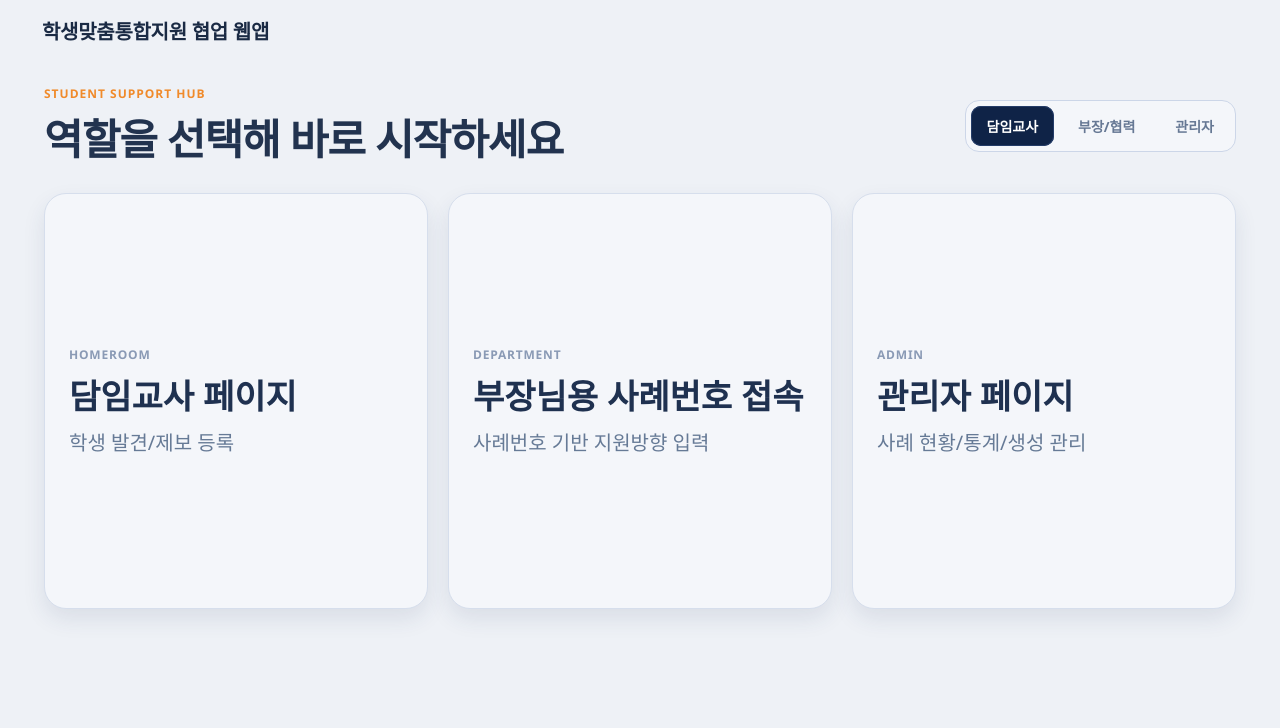
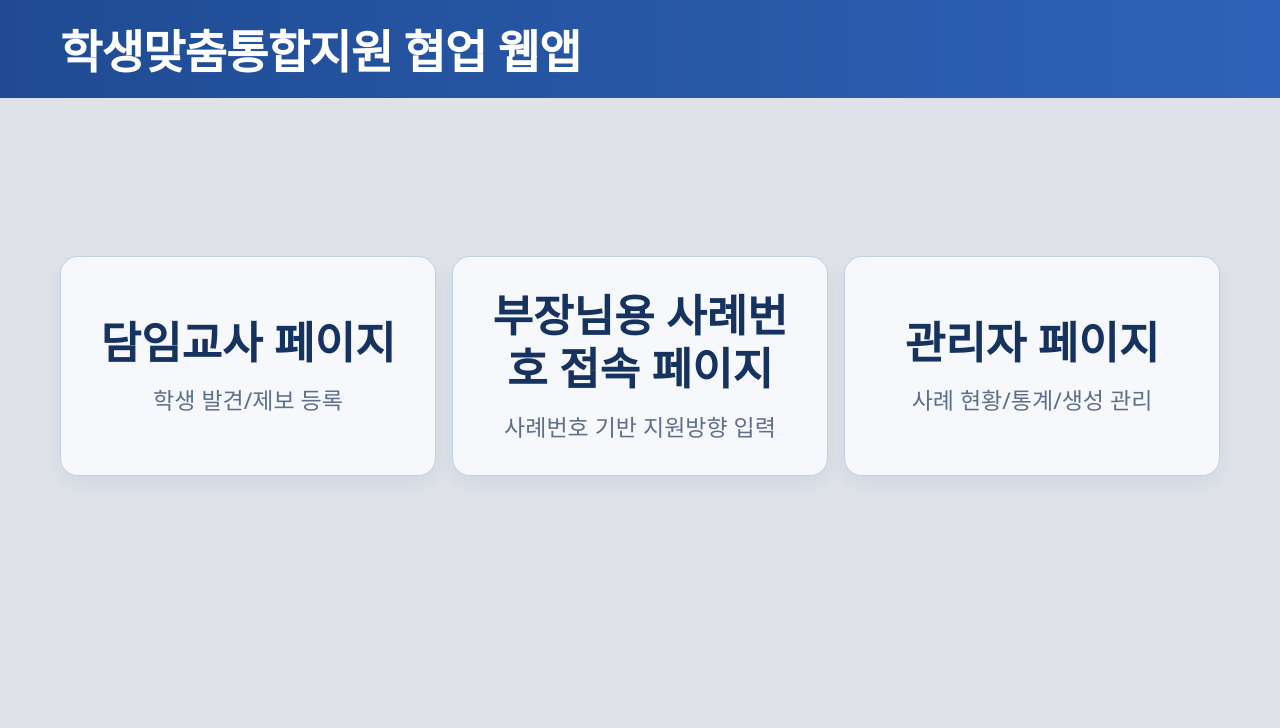
Before and after one commit to ParkJhyeonC/escape, a Flask app: page / in a window 1280 px wide. Shown: the top 728 px of the page. Run offline with Flask 3, Linux system fonts and the light colour scheme.

Commit message:
style: remove global nav and unify all pages with single visual theme

```diff
--- a/static/style.css
+++ b/static/style.css
@@ -1,68 +1,138 @@
 :root {
-  --bg: #eef1f6;
-  --card: #ffffff;
-  --line: #d9e1ee;
-  --text: #1a2a44;
-  --muted: #6c778c;
-  --primary: #2156ad;
-  --primary-dark: #173f82;
+  --bg: #dfe3e9;
+  --card: #f7f8fb;
+  --line: #c6d1e3;
+  --text: #16325e;
+  --muted: #5d6f8a;
+  --primary: #2b5cae;
+  --primary-dark: #214b90;
 }
+
 * { box-sizing: border-box; }
-body { font-family: 'Malgun Gothic', 'Segoe UI', Arial, sans-serif; margin: 0; background: var(--bg); color: var(--text); }
-.top-header { background: linear-gradient(120deg, #173f82, #2b64c0); color: #fff; box-shadow: 0 6px 20px rgba(20,45,90,.25); }
-.top-header.home-header { background: transparent; color: var(--text); box-shadow: none; }
-.header-inner { max-width: 1240px; margin: 0 auto; padding: 16px 22px; }
-header h1 { margin: 0 0 10px; font-size: 35px; letter-spacing: -.3px; }
-.home-header h1 { font-size: 20px; margin-bottom: 0; }
-nav { display: flex; flex-wrap: wrap; gap: 8px; }
-nav a { color: #fff; text-decoration: none; font-weight: 700; padding: 7px 11px; border-radius: 999px; background: rgba(255,255,255,.14); }
-main { max-width: 1240px; margin: 18px auto; padding: 0 20px 24px; }
-.card { background: var(--card); border: 1px solid var(--line); border-radius: 14px; padding: 16px; margin-bottom: 14px; box-shadow: 0 6px 18px rgba(19,45,91,.06); }
+body {
+  margin: 0;
+  font-family: 'Malgun Gothic', 'Segoe UI', Arial, sans-serif;
+  background: var(--bg);
+  color: var(--text);
+}
+
+.top-header {
+  background: linear-gradient(90deg, #204b93, #2d63b8);
+  color: white;
+}
+.header-inner {
+  max-width: 1200px;
+  margin: 0 auto;
+  padding: 16px 20px;
+}
+header h1 {
+  margin: 0;
+  font-size: 46px;
+  font-weight: 800;
+  letter-spacing: -0.8px;
+}
+
+main {
+  max-width: 1200px;
+  margin: 20px auto;
+  padding: 0 20px 26px;
+}
+
+.card {
+  background: var(--card);
+  border: 1px solid var(--line);
+  border-radius: 16px;
+  box-shadow: 0 8px 20px rgba(27, 58, 111, 0.08);
+  padding: 18px;
+  margin-bottom: 16px;
+}
 .narrow-card { max-width: 920px; margin-left: auto; margin-right: auto; }
 
-.landing-wrap { min-height: 76vh; padding: 6px 4px 0; }
-.landing-top { display: flex; justify-content: space-between; align-items: center; margin-bottom: 26px; }
-.landing-sub { margin: 0 0 4px; color: #f08a2a; font-weight: 700; font-size: 12px; letter-spacing: 1px; }
-.landing-top h2 { margin: 0; font-size: 42px; letter-spacing: -1px; color: #22334f; }
-.role-chipset { display: inline-flex; gap: 8px; background: #f4f6fa; border: 1px solid #ccd6e8; border-radius: 14px; padding: 5px; }
-.role-chip { padding: 10px 16px; border-radius: 10px; font-size: 14px; color: #667894; font-weight: 700; }
-.role-chip.active { background: #0f2347; color: #fff; box-shadow: inset 0 0 0 1px #243c68; }
-
-.home-grid-only.refined { min-height: 52vh; display: grid; grid-template-columns: 1fr 1fr 1fr; gap: 20px; align-items: stretch; }
-.home-tile.refined { background: #f4f6fa; border: 1px solid #d6deec; border-radius: 22px; padding: 34px 24px; text-decoration: none; color: #1f3150; box-shadow: 0 10px 22px rgba(42, 60, 96, .10); display: flex; flex-direction: column; justify-content: center; }
-.home-tile.refined small { font-size: 12px; color: #8a9ab5; margin-bottom: 12px; font-weight: 700; letter-spacing: .8px; }
-.home-tile.refined strong { font-size: 34px; line-height: 1.25; margin-bottom: 10px; }
-.home-tile.refined p { margin: 0; color: #667a96; font-size: 20px; }
-.home-tile.refined:hover { transform: translateY(-2px); border-color: #a7bddf; }
+.home-grid-only {
+  min-height: 62vh;
+  display: grid;
+  grid-template-columns: repeat(3, 1fr);
+  gap: 16px;
+  align-items: center;
+}
+.home-tile {
+  background: #f6f8fc;
+  border: 1px solid #bfd0ea;
+  border-radius: 18px;
+  text-decoration: none;
+  color: var(--text);
+  min-height: 220px;
+  padding: 28px;
+  display: flex;
+  flex-direction: column;
+  justify-content: center;
+  text-align: center;
+  box-shadow: 0 8px 18px rgba(33, 73, 133, 0.08);
+}
+.home-tile strong {
+  font-size: 44px;
+  line-height: 1.2;
+  margin-bottom: 14px;
+}
+.home-tile p {
+  margin: 0;
+  font-size: 23px;
+  color: var(--muted);
+}
+.home-tile:hover { border-color: #99b6df; transform: translateY(-2px); }
 
 .flash-list { list-style: none; padding: 0; }
-.flash-list li { background: #e8f2ff; border-left: 4px solid #3576c9; padding: 10px; margin-bottom: 8px; border-radius: 8px; }
+.flash-list li {
+  background: #e8f0ff;
+  border-left: 4px solid #3e74c6;
+  padding: 10px;
+  border-radius: 8px;
+  margin-bottom: 8px;
+}
+
 .stats-grid { display: grid; grid-template-columns: repeat(auto-fit, minmax(130px, 1fr)); gap: 10px; }
-.stats-grid div { background: #f7faff; border: 1px solid #d8e5fd; border-radius: 10px; padding: 10px; display: flex; flex-direction: column; gap: 6px; }
+.stats-grid div { background: #f2f6ff; border: 1px solid #d6e2f8; border-radius: 10px; padding: 10px; display: flex; flex-direction: column; gap: 6px; }
 .row-between { display: flex; justify-content: space-between; align-items: center; gap: 10px; }
 .btn-link { text-decoration: none; color: #fff; background: var(--primary); padding: 8px 12px; border-radius: 8px; font-weight: 700; }
-table { width: 100%; border-collapse: collapse; background: #fff; }
-th, td { border-bottom: 1px solid #edf1f8; padding: 9px; text-align: left; font-size: 14px; vertical-align: top; }
-th { color: #324a74; background: #fbfcff; }
+
+table { width: 100%; border-collapse: collapse; background: white; border-radius: 10px; overflow: hidden; }
+th, td { border-bottom: 1px solid #e6ebf4; padding: 10px; text-align: left; font-size: 20px; }
+th { color: #2e4770; background: #f5f8ff; }
+
 .form-grid { display: grid; grid-template-columns: repeat(auto-fit, minmax(220px, 1fr)); gap: 10px; }
-.form-grid label { display: flex; flex-direction: column; font-size: 14px; gap: 6px; }
+.form-grid label { display: flex; flex-direction: column; gap: 6px; font-size: 22px; }
 .full { grid-column: 1 / -1; }
 .inline-form { display: flex; flex-wrap: wrap; gap: 10px; align-items: end; }
-input, select, textarea, button { padding: 9px; border: 1px solid #ccd5e4; border-radius: 8px; font-size: 14px; background: #fff; }
-button { background: var(--primary); color: #fff; border: none; cursor: pointer; font-weight: 700; }
-.record-list { padding-left: 18px; }
-.helper { font-size: 13px; color: var(--muted); margin: 4px 0 0; }
+
+input, select, textarea, button {
+  padding: 10px;
+  border: 1px solid #b8c7df;
+  border-radius: 10px;
+  background: #fff;
+  font-size: 22px;
+}
+button {
+  border: none;
+  background: var(--primary);
+  color: white;
+  font-weight: 700;
+  cursor: pointer;
+}
+button:hover { background: var(--primary-dark); }
+
+.helper { color: var(--muted); font-size: 18px; }
+.record-list { padding-left: 20px; }
+.record-list li { font-size: 20px; }
 
 @media (max-width: 980px) {
-  .landing-top { flex-direction: column; align-items: flex-start; gap: 12px; }
-  .landing-top h2 { font-size: 30px; }
-  .home-grid-only.refined { grid-template-columns: 1fr; min-height: auto; }
-  .home-tile.refined strong { font-size: 25px; }
-  .home-tile.refined p { font-size: 16px; }
+  header h1 { font-size: 26px; }
+  .home-grid-only { grid-template-columns: 1fr; min-height: auto; }
+  .home-tile strong { font-size: 30px; }
+  .home-tile p, th, td, .form-grid label, input, select, textarea, button, .record-list li { font-size: 16px; }
 }
 
 @media print {
-  .top-header, .flash-list, .print-hide, nav { display: none !important; }
+  .top-header, .flash-list, .print-hide { display: none !important; }
   body { background: #fff; }
   main { margin: 0; max-width: 100%; padding: 0; }
   .card { box-shadow: none; border: 1px solid #bbb; page-break-inside: avoid; margin-bottom: 10px; }
--- a/templates/base.html
+++ b/templates/base.html
@@ -7,17 +7,9 @@
   <link rel="stylesheet" href="{{ url_for('static', filename='style.css') }}" />
 </head>
 <body>
-  <header class="top-header{% if request.endpoint == 'home' %} home-header{% endif %}">
+  <header class="top-header">
     <div class="header-inner">
       <h1>학생맞춤통합지원 협업 웹앱</h1>
-      {% if request.endpoint != 'home' %}
-      <nav>
-        <a href="{{ url_for('home') }}">홈</a>
-        <a href="{{ url_for('homeroom_page') }}">담임교사 페이지</a>
-        <a href="{{ url_for('dashboard') }}">관리자 페이지</a>
-        <a href="{{ url_for('join_case') }}">사례번호 접속</a>
-      </nav>
-      {% endif %}
     </div>
   </header>
 
--- a/templates/home.html
+++ b/templates/home.html
@@ -1,34 +1,17 @@
 {% extends 'base.html' %}
 {% block content %}
-<section class="landing-wrap">
-  <div class="landing-top">
-    <div>
-      <p class="landing-sub">STUDENT SUPPORT HUB</p>
-      <h2>역할을 선택해 바로 시작하세요</h2>
-    </div>
-    <div class="role-chipset">
-      <span class="role-chip active">담임교사</span>
-      <span class="role-chip">부장/협력</span>
-      <span class="role-chip">관리자</span>
-    </div>
-  </div>
-
-  <div class="home-grid-only refined">
-    <a class="home-tile refined" href="{{ url_for('homeroom_page') }}">
-      <small>HOMEROOM</small>
+<section class="home-grid-only">
+  <a class="home-tile" href="{{ url_for('homeroom_page') }}">
     <strong>담임교사 페이지</strong>
     <p>학생 발견/제보 등록</p>
   </a>
-    <a class="home-tile refined" href="{{ url_for('join_case') }}">
-      <small>DEPARTMENT</small>
-      <strong>부장님용 사례번호 접속</strong>
+  <a class="home-tile" href="{{ url_for('join_case') }}">
+    <strong>부장님용 사례번호 접속 페이지</strong>
     <p>사례번호 기반 지원방향 입력</p>
   </a>
-    <a class="home-tile refined" href="{{ url_for('dashboard') }}">
-      <small>ADMIN</small>
+  <a class="home-tile" href="{{ url_for('dashboard') }}">
     <strong>관리자 페이지</strong>
     <p>사례 현황/통계/생성 관리</p>
   </a>
-  </div>
 </section>
 {% endblock %}
```
Lines whose indentation alone changed are shown as unchanged.
